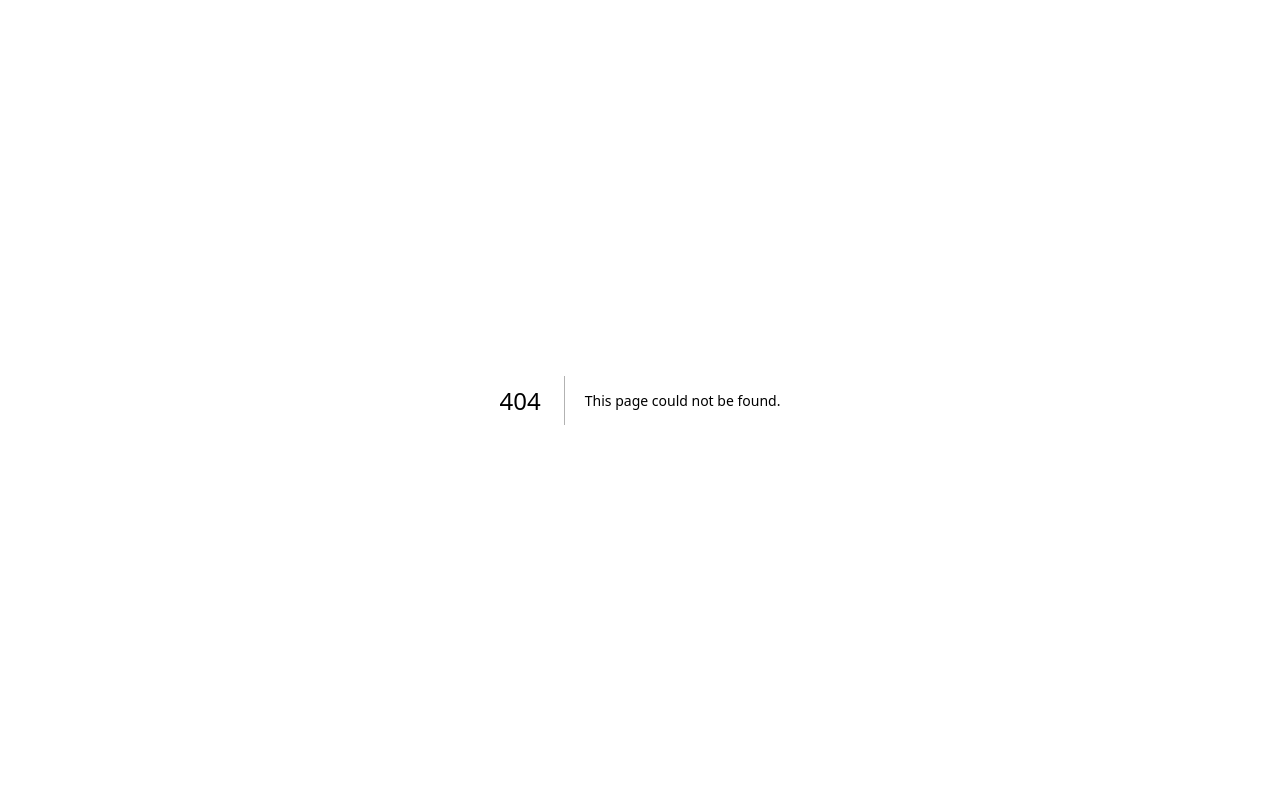
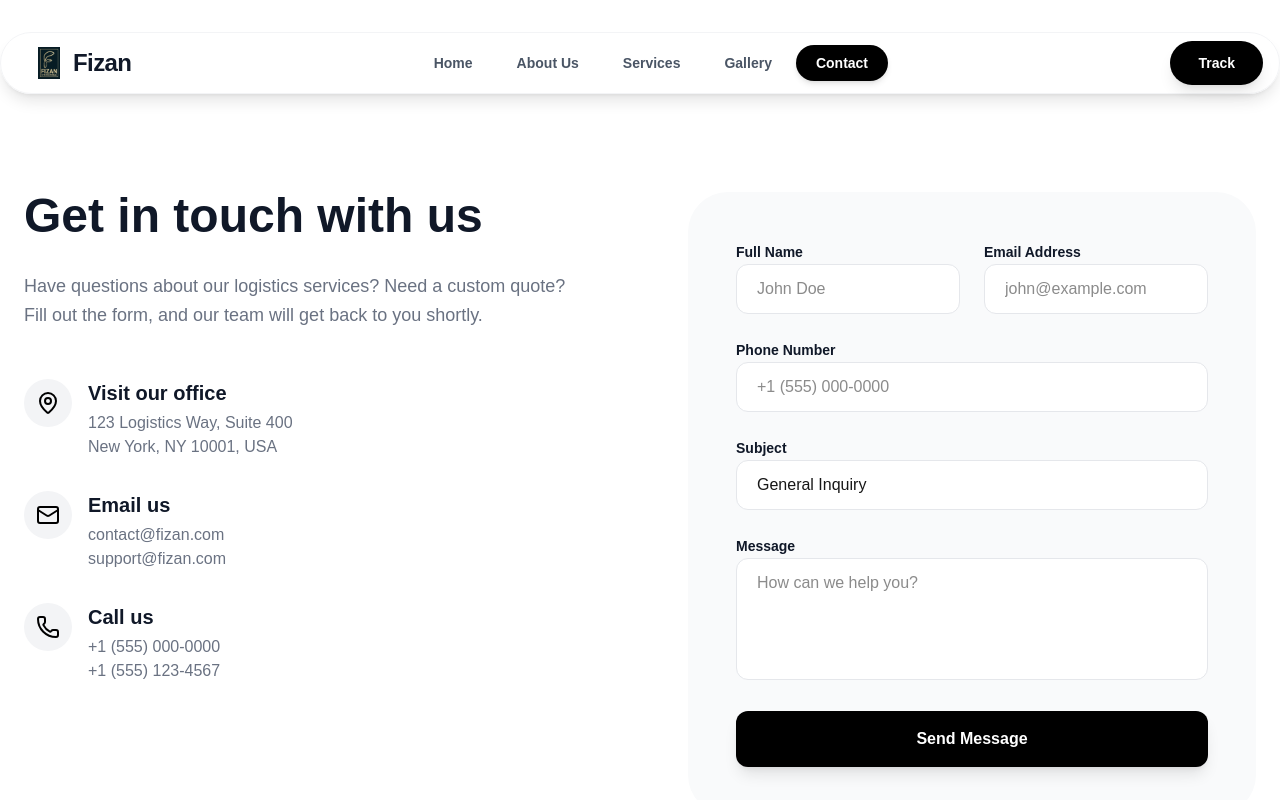
Before and after one commit to Shibilipadalath/logistic-web, a Next.js app: page /contact in a window 1280 px wide. Before the commit this address had no page. Shown: the top 800 px of the page. Built offline with nearby package versions, Linux system fonts and the light colour scheme; a web font is replaced by a local one.

Commit message:
contact page created

```diff
--- /dev/null
+++ b/src/app/contact/page.tsx
@@ -0,0 +1,16 @@
+import React from "react";
+import Header from "@/components/Header";
+import Footer from "@/components/Footer";
+import Contact from "@/components/Contact";
+
+export default function ContactPage() {
+    return (
+        <main className="bg-white min-h-screen">
+            <Header />
+            <div className="pt-24">
+                <Contact />
+            </div>
+            <Footer />
+        </main>
+    );
+}
--- /dev/null
+++ b/src/components/Contact.tsx
@@ -0,0 +1,136 @@
+import React from "react";
+import { MapPin, Phone, Mail, Clock } from "lucide-react";
+
+export default function Contact() {
+    return (
+        <section className="py-24 bg-white">
+            <div className="max-w-7xl mx-auto px-6">
+                <div className="grid grid-cols-1 lg:grid-cols-2 gap-16 md:gap-24">
+                    {/* Left Side: Contact Info */}
+                    <div>
+                        <h2 className="text-4xl md:text-5xl font-bold text-gray-900 mb-8">
+                            Get in touch with us
+                        </h2>
+                        <p className="text-lg text-gray-500 mb-12 leading-relaxed">
+                            Have questions about our logistics services? Need a custom quote?
+                            Fill out the form, and our team will get back to you shortly.
+                        </p>
+
+                        <div className="space-y-8">
+                            <div className="flex items-start gap-4">
+                                <div className="w-12 h-12 rounded-full bg-gray-100 flex items-center justify-center shrink-0 text-black">
+                                    <MapPin size={24} />
+                                </div>
+                                <div>
+                                    <h4 className="text-xl font-semibold text-gray-900 mb-1">
+                                        Visit our office
+                                    </h4>
+                                    <p className="text-gray-500">
+                                        123 Logistics Way, Suite 400
+                                        <br />
+                                        New York, NY 10001, USA
+                                    </p>
+                                </div>
+                            </div>
+
+                            <div className="flex items-start gap-4">
+                                <div className="w-12 h-12 rounded-full bg-gray-100 flex items-center justify-center shrink-0 text-black">
+                                    <Mail size={24} />
+                                </div>
+                                <div>
+                                    <h4 className="text-xl font-semibold text-gray-900 mb-1">
+                                        Email us
+                                    </h4>
+                                    <p className="text-gray-500">contact@fizan.com</p>
+                                    <p className="text-gray-500">support@fizan.com</p>
+                                </div>
+                            </div>
+
+                            <div className="flex items-start gap-4">
+                                <div className="w-12 h-12 rounded-full bg-gray-100 flex items-center justify-center shrink-0 text-black">
+                                    <Phone size={24} />
+                                </div>
+                                <div>
+                                    <h4 className="text-xl font-semibold text-gray-900 mb-1">
+                                        Call us
+                                    </h4>
+                                    <p className="text-gray-500">+1 (555) 000-0000</p>
+                                    <p className="text-gray-500">+1 (555) 123-4567</p>
+                                </div>
+                            </div>
+                        </div>
+                    </div>
+
+                    {/* Right Side: Form */}
+                    <div className="bg-gray-50 p-8 md:p-12 rounded-[2.5rem]">
+                        <form className="space-y-6">
+                            <div className="grid grid-cols-1 md:grid-cols-2 gap-6">
+                                <div className="space-y-2">
+                                    <label className="text-sm font-semibold text-gray-900">
+                                        Full Name
+                                    </label>
+                                    <input
+                                        type="text"
+                                        placeholder="John Doe"
+                                        className="w-full px-5 py-3 rounded-xl bg-white border border-gray-200 focus:outline-none focus:border-black focus:ring-1 focus:ring-black transition-all"
+                                    />
+                                </div>
+                                <div className="space-y-2">
+                                    <label className="text-sm font-semibold text-gray-900">
+                                        Email Address
+                                    </label>
+                                    <input
+                                        type="email"
+                                        placeholder="john@example.com"
+                                        className="w-full px-5 py-3 rounded-xl bg-white border border-gray-200 focus:outline-none focus:border-black focus:ring-1 focus:ring-black transition-all"
+                                    />
+                                </div>
+                            </div>
+
+                            <div className="space-y-2">
+                                <label className="text-sm font-semibold text-gray-900">
+                                    Phone Number
+                                </label>
+                                <input
+                                    type="tel"
+                                    placeholder="+1 (555) 000-0000"
+                                    className="w-full px-5 py-3 rounded-xl bg-white border border-gray-200 focus:outline-none focus:border-black focus:ring-1 focus:ring-black transition-all"
+                                />
+                            </div>
+
+                            <div className="space-y-2">
+                                <label className="text-sm font-semibold text-gray-900">
+                                    Subject
+                                </label>
+                                <select className="w-full px-5 py-3 rounded-xl bg-white border border-gray-200 focus:outline-none focus:border-black focus:ring-1 focus:ring-black transition-all appearance-none">
+                                    <option>General Inquiry</option>
+                                    <option>Request a Quote</option>
+                                    <option>Track Shipment</option>
+                                    <option>Careers</option>
+                                </select>
+                            </div>
+
+                            <div className="space-y-2">
+                                <label className="text-sm font-semibold text-gray-900">
+                                    Message
+                                </label>
+                                <textarea
+                                    rows={4}
+                                    placeholder="How can we help you?"
+                                    className="w-full px-5 py-3 rounded-xl bg-white border border-gray-200 focus:outline-none focus:border-black focus:ring-1 focus:ring-black transition-all resize-none"
+                                />
+                            </div>
+
+                            <button
+                                type="submit"
+                                className="w-full bg-black text-white font-bold py-4 rounded-xl hover:bg-gray-800 transition-colors shadow-lg"
+                            >
+                                Send Message
+                            </button>
+                        </form>
+                    </div>
+                </div>
+            </div>
+        </section>
+    );
+}
```
